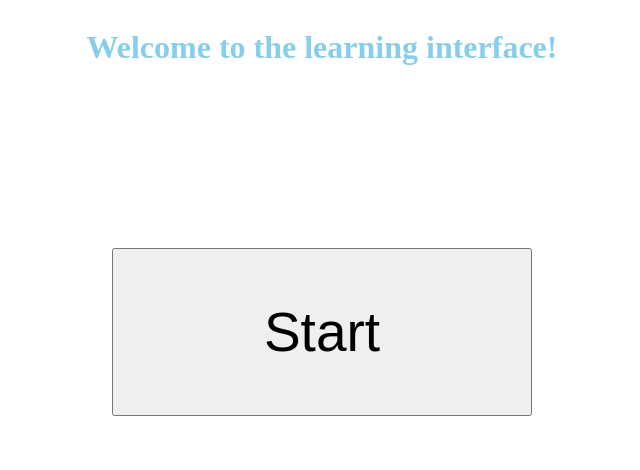
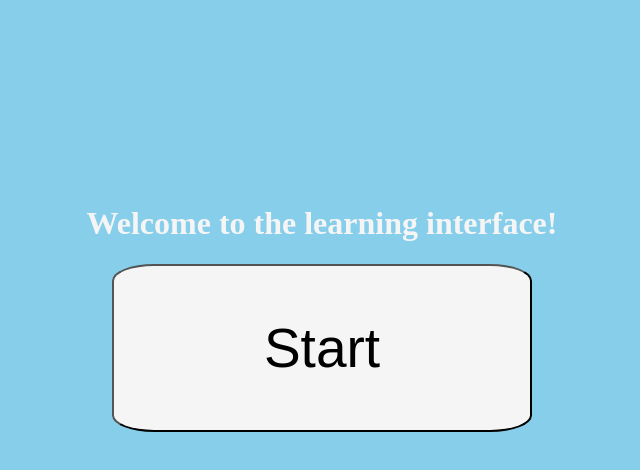
Before and after one commit to KaylaW-YX/ASL-Project, a plain HTML site: page learning.html in a window 1280 px wide. Shown: the whole page, without its empty margins (318-958 px from the left). Drawn offline with Linux system fonts and the light colour scheme.

Commit message:
not sure

```diff
--- a/learning.css
+++ b/learning.css
@@ -1,14 +1,19 @@
 #welcome{
-    color: skyblue;
+    color: whitesmoke;
+    text-align: center;
+}
+
+body{
+    background-color: skyblue;
 }
 
 .welcomediv{
     display: flex;
     justify-content: center;
-    padding-bottom: none;
+    padding-top: 11rem;
 }
 .buttondiv{
-    padding: 10rem;
+    padding: 0 100px 50px 100px;
     display: flex;
     justify-content: center;
 }
@@ -16,4 +21,7 @@
 .button1{
     padding: 50px 150px 50px 150px;
     font-size: 55px;
+    border-radius: 10%;
+    background-color: whitesmoke;
+    cursor: pointer;
 }
--- a/learning.js
+++ b/learning.js
@@ -1,4 +1,4 @@
 // const startbutton = document.getElementsByClassName("button1");
 function printhello(){
-    console.log("hello"); //write code that directs user to level 1 and beyond
+     //write code that directs user to level 1 and beyond
 }
```
